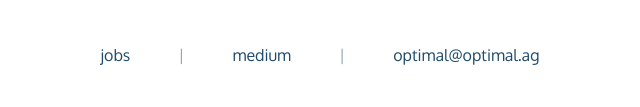
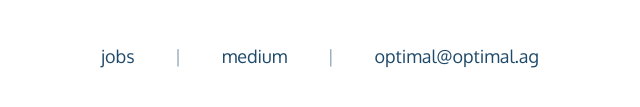
Before and after one commit to davidhunteruk/davidhunteruk.github.io, a plain HTML site: page index.html in a window 1280 px wide. Shown: the part 433-540 px from the top of the page, 320-960 px from the left. Drawn offline with Linux system fonts and the light colour scheme.

Commit message:
text size

```diff
--- a/css/main.css
+++ b/css/main.css
@@ -1,7 +1,7 @@
 html, body {
     height: 100%;
     font-family: 'Oxygen', sans-serif;
-    font-size: 16px;
+    font-size: 18px;
     text-align: center;
 }
 
@@ -18,7 +18,7 @@ html, body {
 }
 
 .links a {
-    padding: 10px 48px 10px 48px;
+    padding: 10px 40px 10px 40px;
     color: #1F4A6B;
     text-decoration: none;
 }
```
